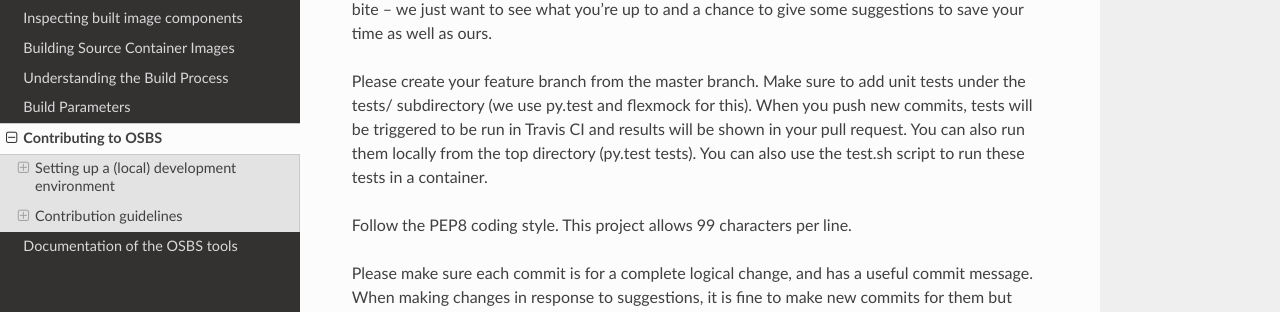
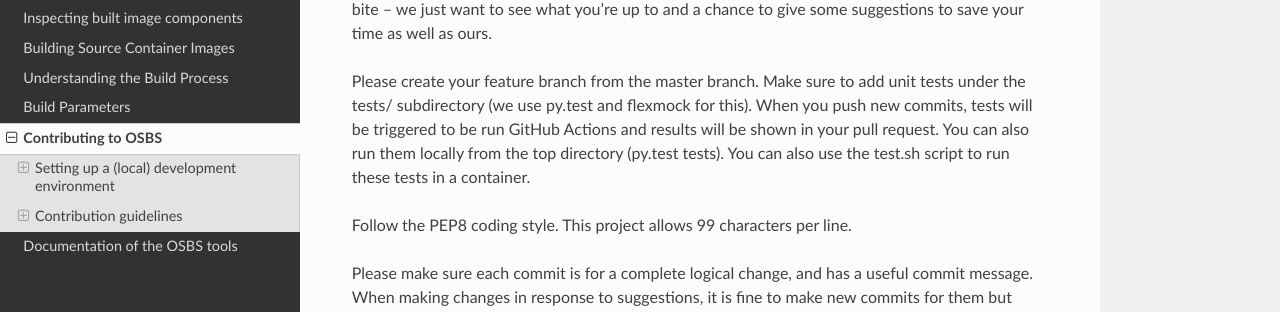
Before and after one commit to containerbuildsystem/osbs-docs, a Sphinx documentation site: the page built from docs/contributors.rst, in a window 1280 px wide and 900 px high, scrolled down 981 px. Shown: the part 186-498 px from the top of the window. Built offline with Sphinx 7.4.7 and the Read the Docs theme 2.0.0, drawn with Linux system fonts in a browser that asks for light colours.

Commit message:
Update usage of Travis CI to GitHub Actions
Signed-off-by: Luiz Carvalho <lucarval@redhat.com>

```diff
--- a/docs/contributors.rst
+++ b/docs/contributors.rst
@@ -69,7 +69,7 @@
 Please create your feature branch from the master branch. Make sure to
 add unit tests under the tests/ subdirectory (we use py.test and
 flexmock for this). When you push new commits, tests will be triggered
-to be run in Travis CI and results will be shown in your pull
+to be run GitHub Actions and results will be shown in your pull
 request. You can also run them locally from the top directory (py.test
 tests). You can also use the test.sh script to run these tests in a
 container.
```
